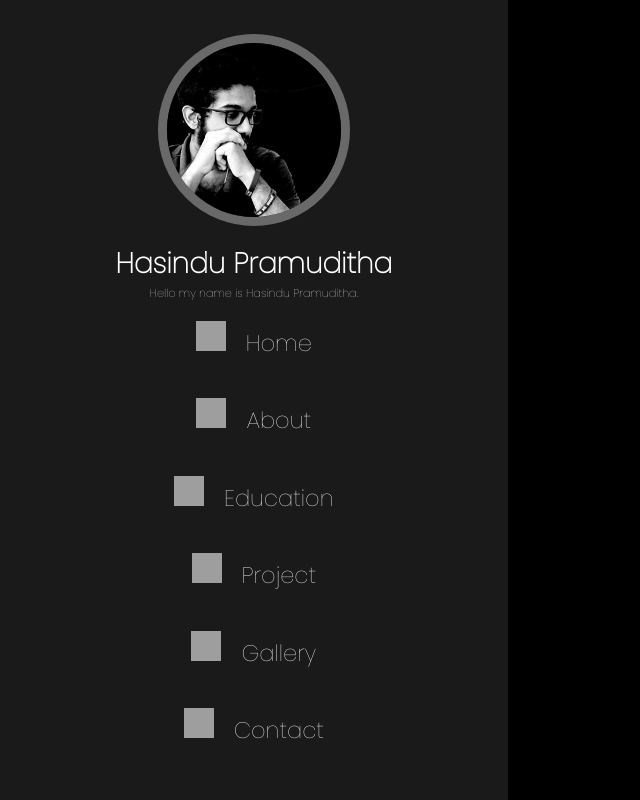
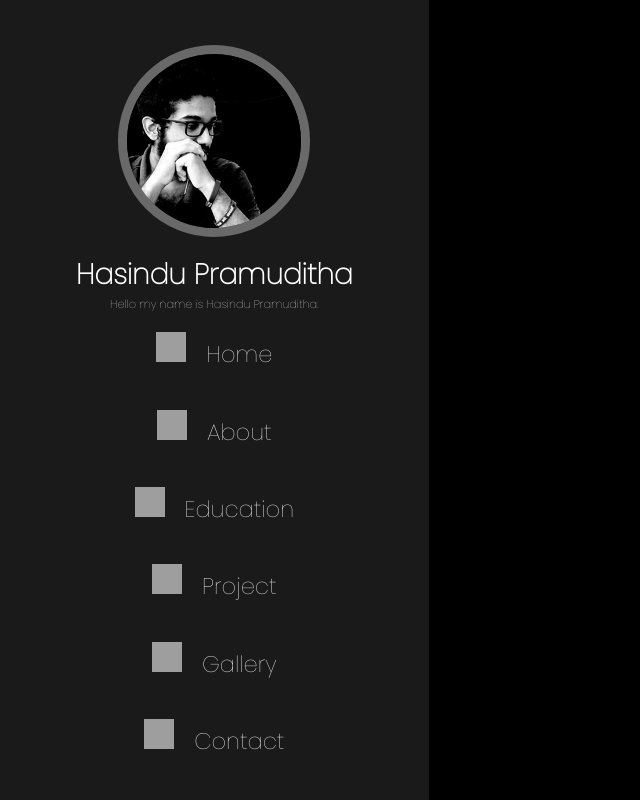
Before and after one commit to hasindu200/MyPortfolio, a plain HTML site: page index.html in a window 1280 px wide. Shown: the whole page, without its empty margins (0-640 px from the left). Drawn offline with Linux system fonts and the light colour scheme; grey boxes are pictures that could not be loaded; a small style sheet from the web is missing.

Commit message:
set the image top

```diff
--- a/css/index.css
+++ b/css/index.css
@@ -48,7 +48,7 @@ header{
     top:0; left: 0;
     z-index: 1000;
     height: 100%;
-    width: 45rem;
+    width: 38rem;
     background:#1a1a1a;
     display: flex;
     color: white;
@@ -65,7 +65,8 @@ header .topSection img{
     width: 17rem;
     border-radius: 50%;
     object-fit: cover;
-   margin-bottom: 1rem;
+    margin-top: 2rem;
+    margin-bottom: 1rem;
     border:0.8rem solid dimgrey;
 
 }
@@ -76,14 +77,13 @@ header .topSection .name{
     color: white;
 
 }
+
 header .topSection .name:hover{
 
     padding-left: 60px;
     color: yellow;
 
 }
-
-
 
 header .topSection .headerText{
 
@@ -108,13 +108,14 @@ header .navbar ul li a{
     color: white;
 
 }
+
 header .navbar ul li a:hover{
 
     padding-left: 60px;
     color: yellow;
 
+}
 
-}
 .icon{
 
     display: inline-table ;
```
